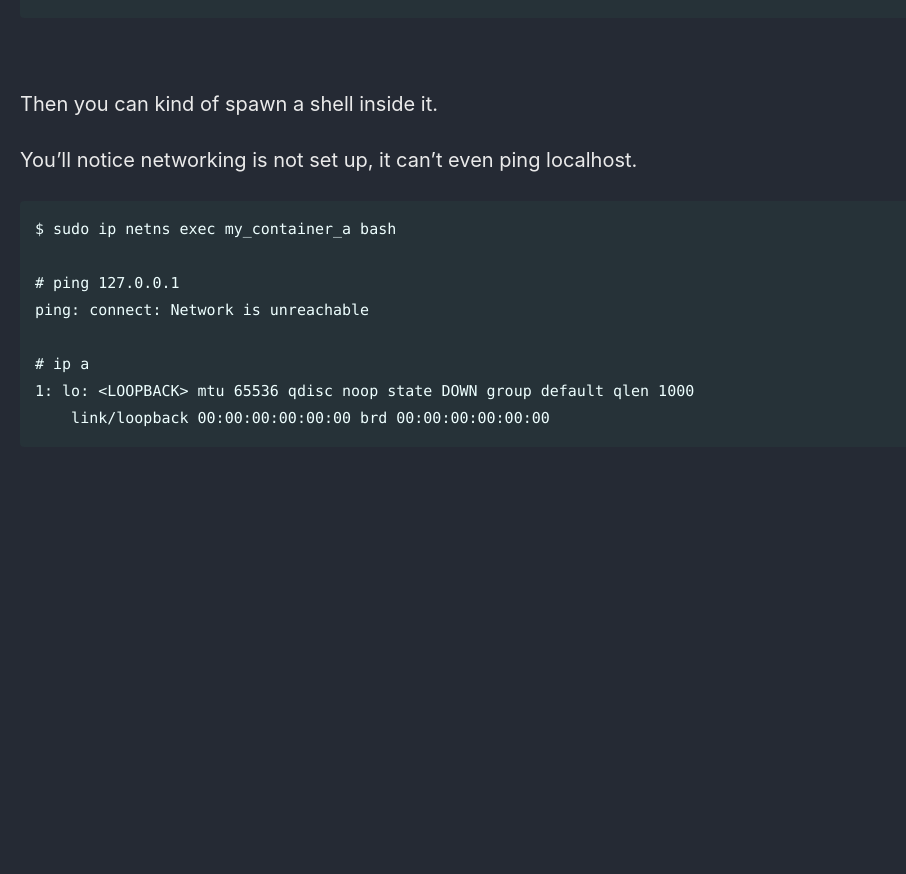
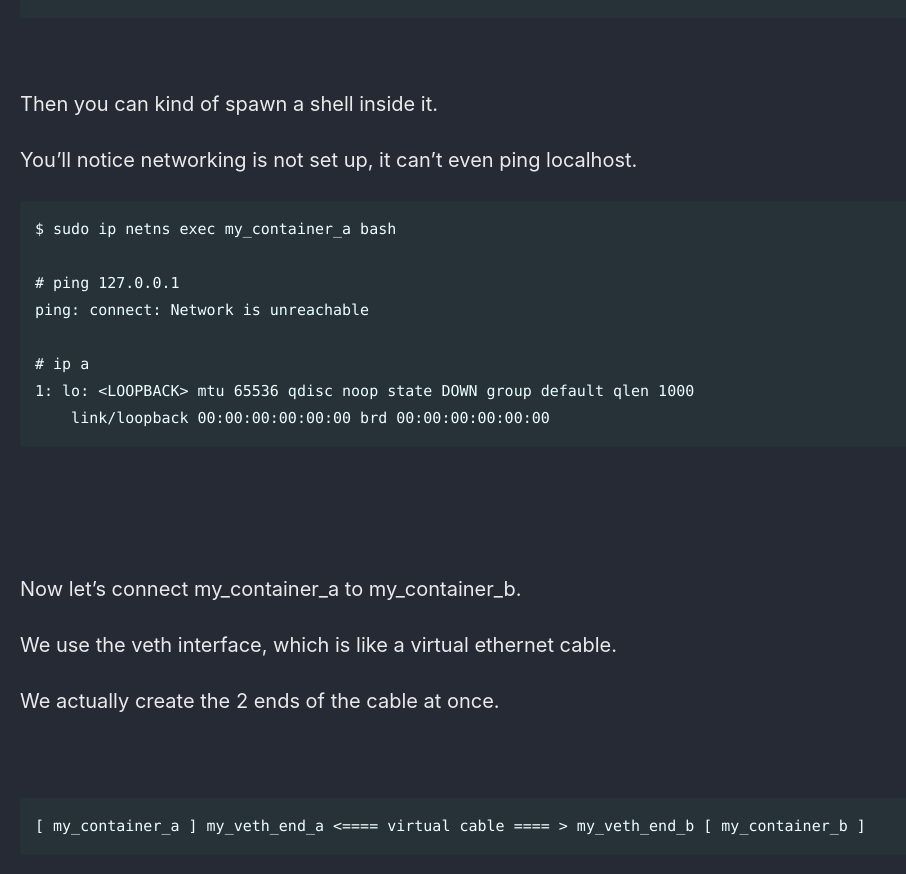
Before and after one commit to Connor-McCartney/Connor-McCartney.github.io, a Jekyll site: the page built from _pages/misc/LinuxNetworkNamespaces.md, in a window 1280 px wide and 900 px high, scrolled down 685 px. Shown: the top 874 px of the window, without its empty margins (0-906 px from the left). Built offline with Jekyll 4.4.1, drawn with Linux system fonts in a browser that asks for light colours; cached includes are drawn as plain includes; before the commit the page ends 1177 px from its top, so only the background shows below that.

Commit message:
Update LinuxNetworkNamespaces.md

````diff
--- a/_pages/misc/LinuxNetworkNamespaces.md
+++ b/_pages/misc/LinuxNetworkNamespaces.md
@@ -46,3 +46,23 @@ ping: connect: Network is unreachable
 1: lo: <LOOPBACK> mtu 65536 qdisc noop state DOWN group default qlen 1000
     link/loopback 00:00:00:00:00:00 brd 00:00:00:00:00:00
 ```
+
+
+
+<br>
+
+<br>
+
+
+Now let's connect my_container_a to my_container_b.
+
+
+We use the veth interface, which is like a virtual ethernet cable.
+
+We actually create the 2 ends of the cable at once.
+
+<br>
+
+```
+[ my_container_a ] my_veth_end_a <==== virtual cable ==== > my_veth_end_b [ my_container_b ]
+```
````
